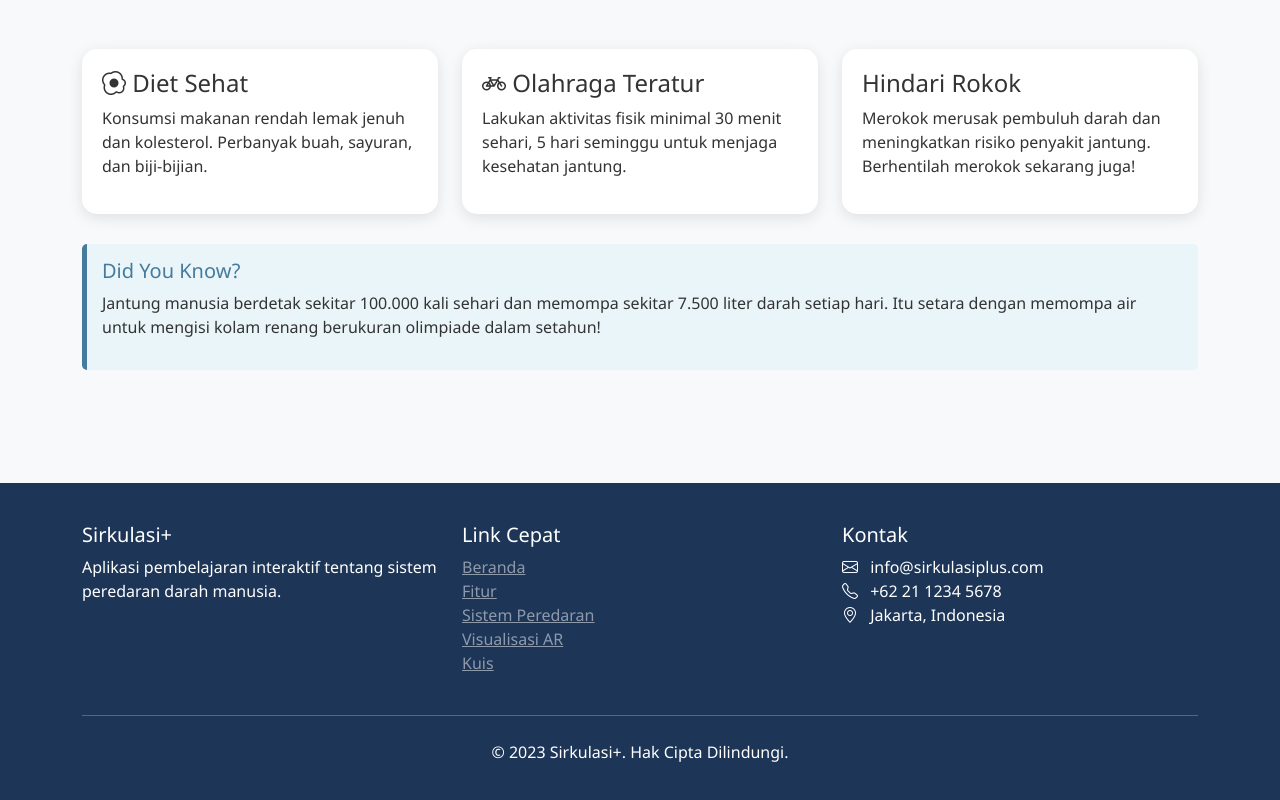
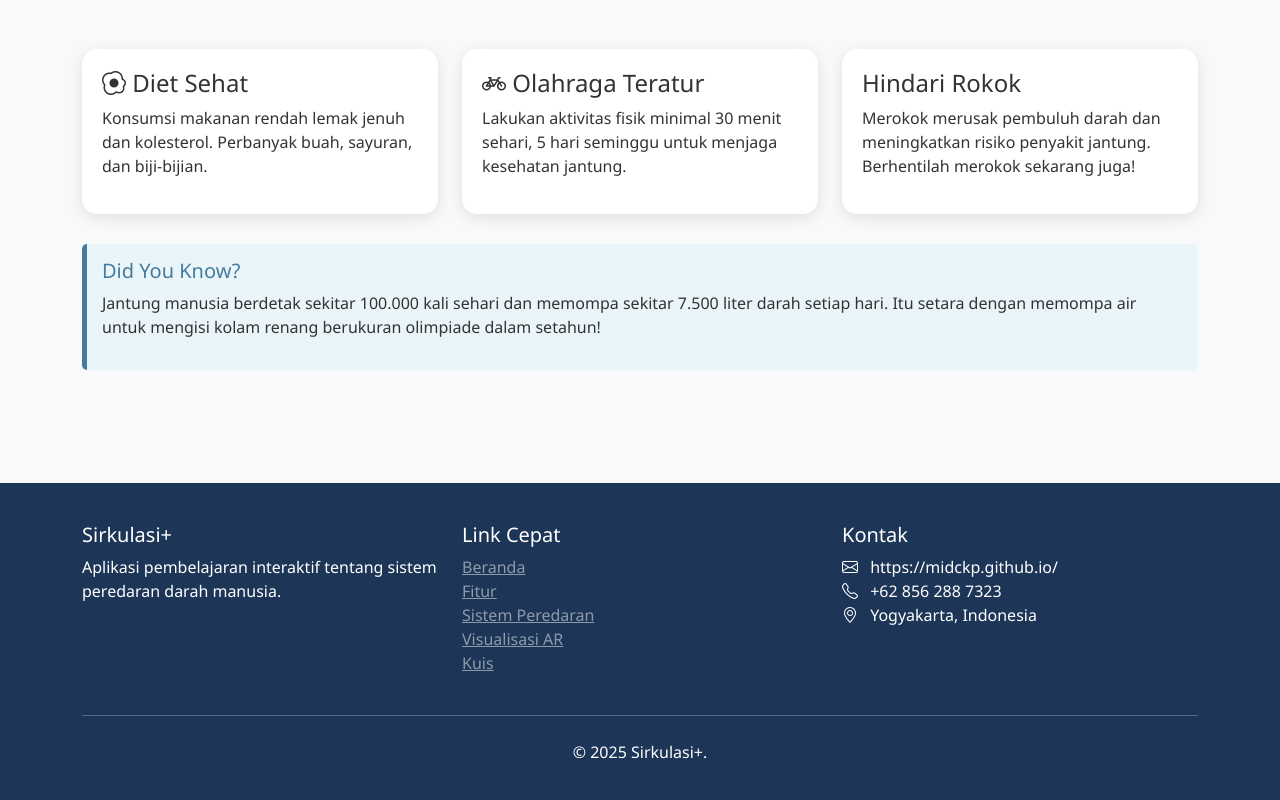
Before and after one commit to edumind5758/jantung, a plain HTML site: page index.html in a window 1280 px wide. Shown: the part 3521-4321 px from the top of the page. Drawn offline with nearby package versions, Linux system fonts and the light colour scheme; some icons are missing.

Commit message:
Update contact information and copyright year

```diff
--- a/index.html
+++ b/index.html
@@ -449,15 +449,15 @@
                 <div class="col-md-4">
                     <h5>Kontak</h5>
                     <ul class="list-unstyled">
-                        <li><i class="bi bi-envelope me-2"></i> info@sirkulasiplus.com</li>
-                        <li><i class="bi bi-telephone me-2"></i> +62 21 1234 5678</li>
-                        <li><i class="bi bi-geo-alt me-2"></i> Jakarta, Indonesia</li>
+                        <li><i class="bi bi-envelope me-2"></i> https://midckp.github.io/</li>
+                        <li><i class="bi bi-telephone me-2"></i> +62 856 288 7323</li>
+                        <li><i class="bi bi-geo-alt me-2"></i> Yogyakarta, Indonesia</li>
                     </ul>
                 </div>
             </div>
             <hr class="bg-white-50 my-4">
             <div class="text-center">
-                <p class="mb-0">&copy; 2023 Sirkulasi+. Hak Cipta Dilindungi.</p>
+                <p class="mb-0">&copy; 2025 Sirkulasi+.</p>
             </div>
         </div>
     </footer>
```
